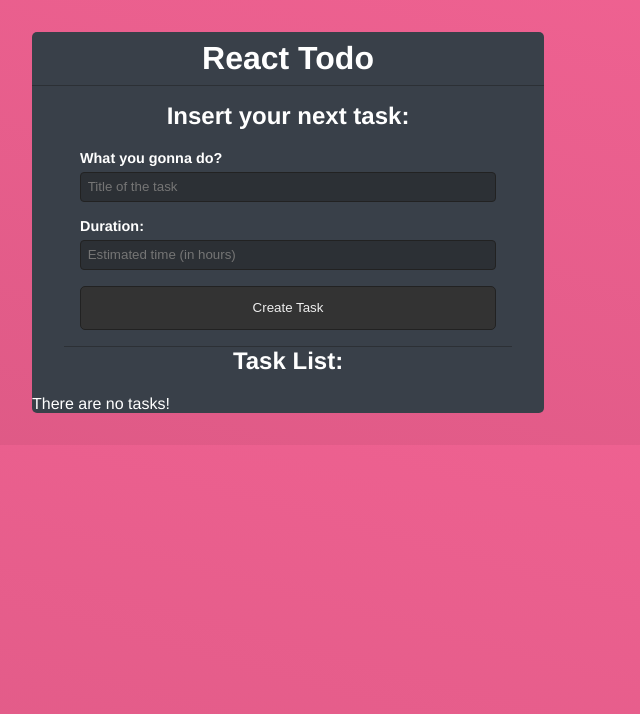
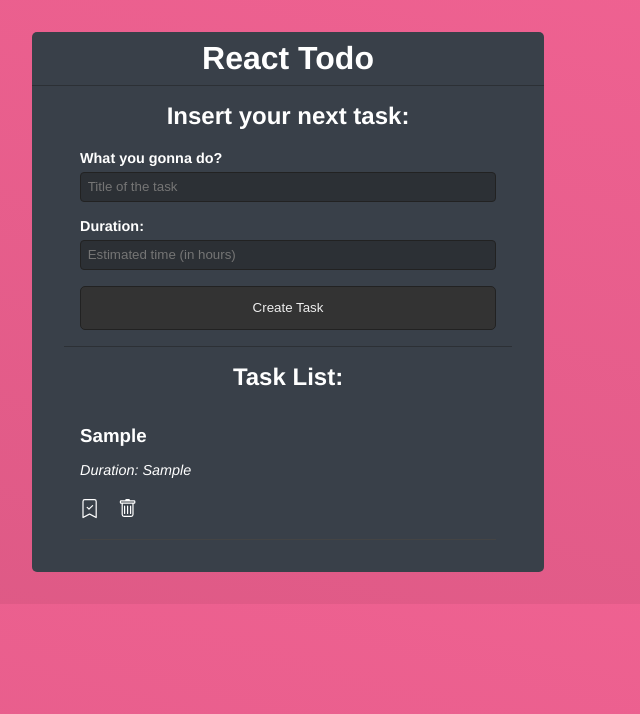
Before and after one commit to AMANDA-ALT/todo-list, a React (Create React App) app: page / in a window 1280 px wide. Both pictures are taken after typing "Sample", "Sample" into the empty fields and a click on the input "Create Task". Shown: the top 714 px of the page, without its empty margins (352-992 px from the left). Built offline with nearby package versions, Linux system fonts and the light colour scheme; no server answers; data requests are answered from the project's data file.

Commit message:
Finish project and deploy

```diff
--- a/data/db.json
+++ b/data/db.json
@@ -1,3 +1,3 @@
 {
-    "todos": []
+  "todos": []
 }
--- a/src/App.css
+++ b/src/App.css
@@ -60,3 +60,49 @@
 
 
 }
+
+.list-todo {
+  padding: 0 1em 2em;
+  margin: 1em 2em;
+}
+
+.list-todo h2 {
+  margin-bottom: 0;
+}
+
+.list-todo p {
+  text-align: center;
+}
+
+.todo {
+  border-bottom:  1px solid #444;
+  padding: 1em 0;
+}
+
+.todo h3 {
+  margin-bottom: .5em;
+}
+
+.todo-done {
+  text-decoration: line-through;
+  color: rgb(240,98,146)
+}
+
+.todo p {
+  text-align: left;
+  font-style: italic;
+  font-size: .9em;
+  margin-bottom: 1.5em;
+}
+
+.todo svg {
+  font-size: 1.2em;
+  cursor: pointer;
+  margin-right: 1em;
+  transition: .5s;
+}
+
+
+.todo svg:hover {
+  color: rgb(240,98,146)
+}
--- a/src/App.js
+++ b/src/App.js
@@ -11,7 +11,28 @@
   const [todos, setTodos] = useState([]);
   const [loading, setLoading] = useState(false);
 
-  const handleSubmit = (e) => {
+  //Load todos on page load
+  useEffect(() => {
+
+ const loadData = async () => {
+ setLoading(true)
+
+  const res = await fetch(API + "/todos")
+  .then((res) => res.json())
+  .then((data) => data)
+  .catch((err) => console.log(err));
+
+  setLoading(false);
+
+  setTodos(res);
+
+ };
+
+ loadData();
+
+  }, []);
+
+  const handleSubmit = async (e) => {
     e.preventDefault();
 
     const todo = {
@@ -21,13 +42,53 @@
       done:false,
     };
 
-    //Sent to API
-    console.log(todo);
+    await fetch(API + "/todos", {
+      method:"POST",
+      body: JSON.stringify(todo),
+      headers: {
+        "Content-Type": "application/json",
+      },
+
+    });
+
+    setTodos((prevState) => [...prevState, todo]);
+
+
 
     setTitle("");
     setTime("");
 
   };
+
+  const handleDelete = async (id) => {
+
+    await fetch(API + "/todos/" + id, {
+      method:"DELETE"
+    });
+
+    setTodos((prevState) =>  prevState.filter((todo) => todo.id !== id));
+  }
+
+  const handleEdit = async(todo) => {
+    todo.done = !todo.done;
+
+    const data = await fetch(API + "/todos/" + todo.id, {
+    method:"PUT",
+    body: JSON.stringify(todo),
+    headers: {
+      "Content-Type": "application/json",
+    }
+  });
+
+  setTodos((prevState) =>
+  prevState.map((t) => (t.id === data.id ? (t = data) : t))
+  );
+
+  }
+
+  if(loading) {
+    return <p>Loading...</p>
+  }
 
   return (
     <div className="App">
@@ -66,9 +127,23 @@
         </form>
       </div>
 
+
       <div className="list-todo">
         <h2>Task List:</h2>
         {todos.length === 0 && <p>There are no tasks!</p>}
+        {todos.map((todo) => (
+          <div className="todo" key={todo.id}>
+            <h3 className={todo.done ? "todo-done" : ""}>{todo.title}</h3>
+            <p>Duration: {todo.time}</p>
+            <div className="actions">
+          <span onClick={() => handleEdit(todo)}>
+            {!todo.done ? <BsBookmarkCheck/> : <BsBookmarkCheckFill/>}
+            </span>
+            <BsTrash onClick={() => handleDelete(todo.id)} />
+          </div>
+          </div>
+        ))}
+
       </div>
     </div>
   );
```
Also changed, not shown: package.json (+7 -1 lines).
